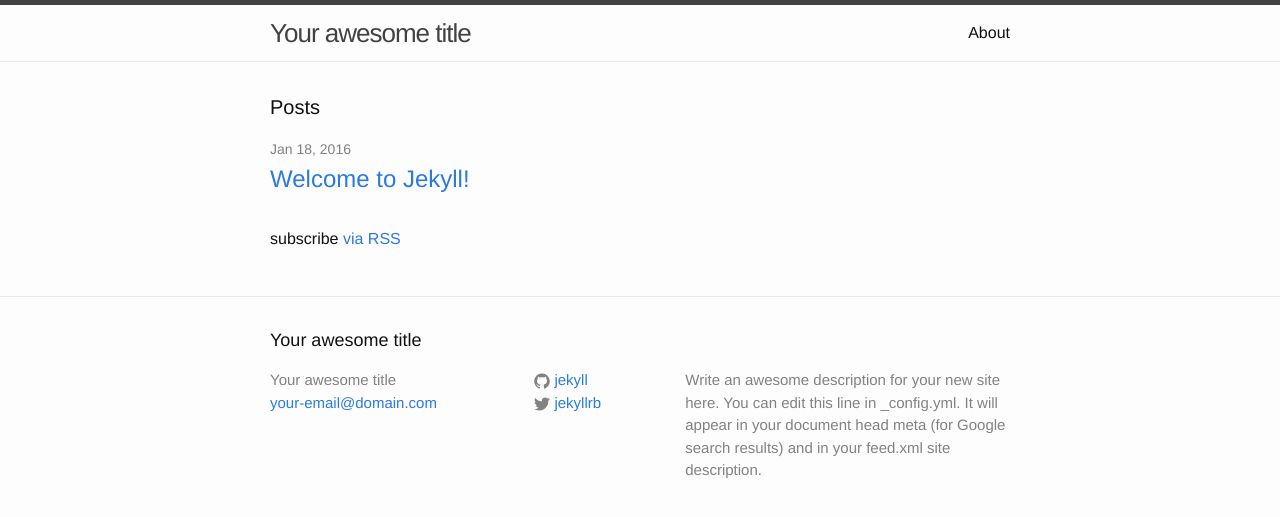
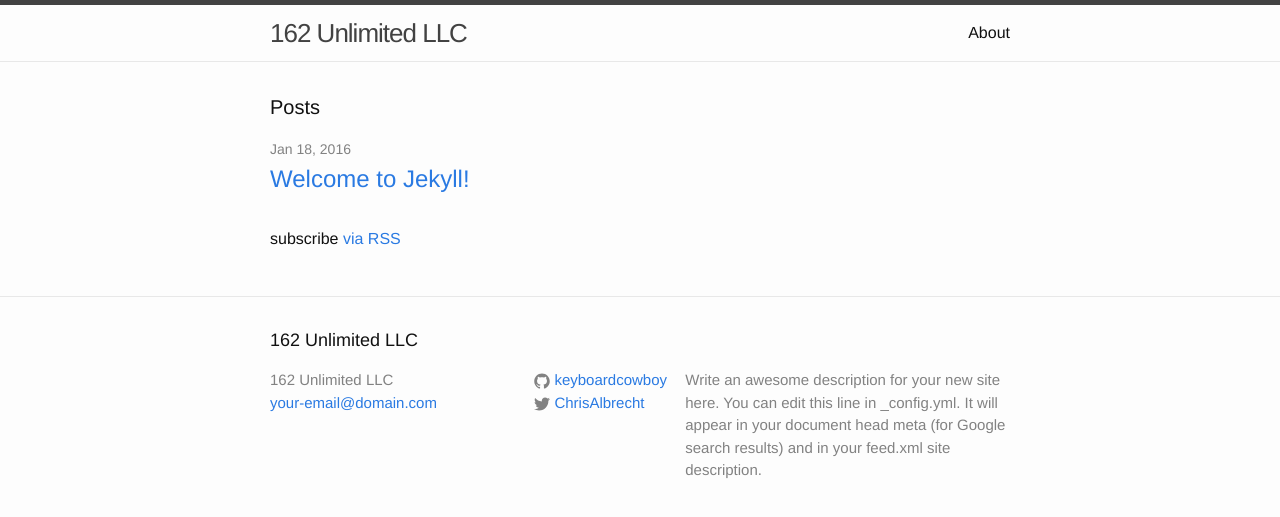
Before and after one commit to KeyboardCowboy/162unlimited, a Jekyll site: the page built from index.html, in a window 1280 px wide. Shown: the top 517 px of the page. Built offline with Jekyll 4.4.1, drawn with Linux system fonts in a browser that asks for light colours.

Commit message:
Update config and gems.

```diff
--- a/Gemfile
+++ b/Gemfile
@@ -5,3 +5,4 @@ require 'open-uri'
 versions = JSON.parse(open('https://pages.github.com/versions.json').read)
 
 gem 'github-pages', versions['github-pages']
+gem 'jekyll', '2.4.0'
--- a/_config.yml
+++ b/_config.yml
@@ -6,7 +6,7 @@
 # 'jekyll serve'. If you change this file, please restart the server process.
 
 # Site settings
-title: Your awesome title
+title: 162 Unlimited LLC
 email: your-email@domain.com
 description: > # this means to ignore newlines until "baseurl:"
   Write an awesome description for your new site here. You can edit this
@@ -14,8 +14,8 @@ description: > # this means to ignore newlines until "baseurl:"
   Google search results) and in your feed.xml site description.
 baseurl: "" # the subpath of your site, e.g. /blog
 url: "http://yourdomain.com" # the base hostname & protocol for your site
-twitter_username: jekyllrb
-github_username:  jekyll
+twitter_username: ChrisAlbrecht
+github_username:  keyboardcowboy
 
 # Build settings
 markdown: kramdown
```
Also changed, not shown: Gemfile.lock.
